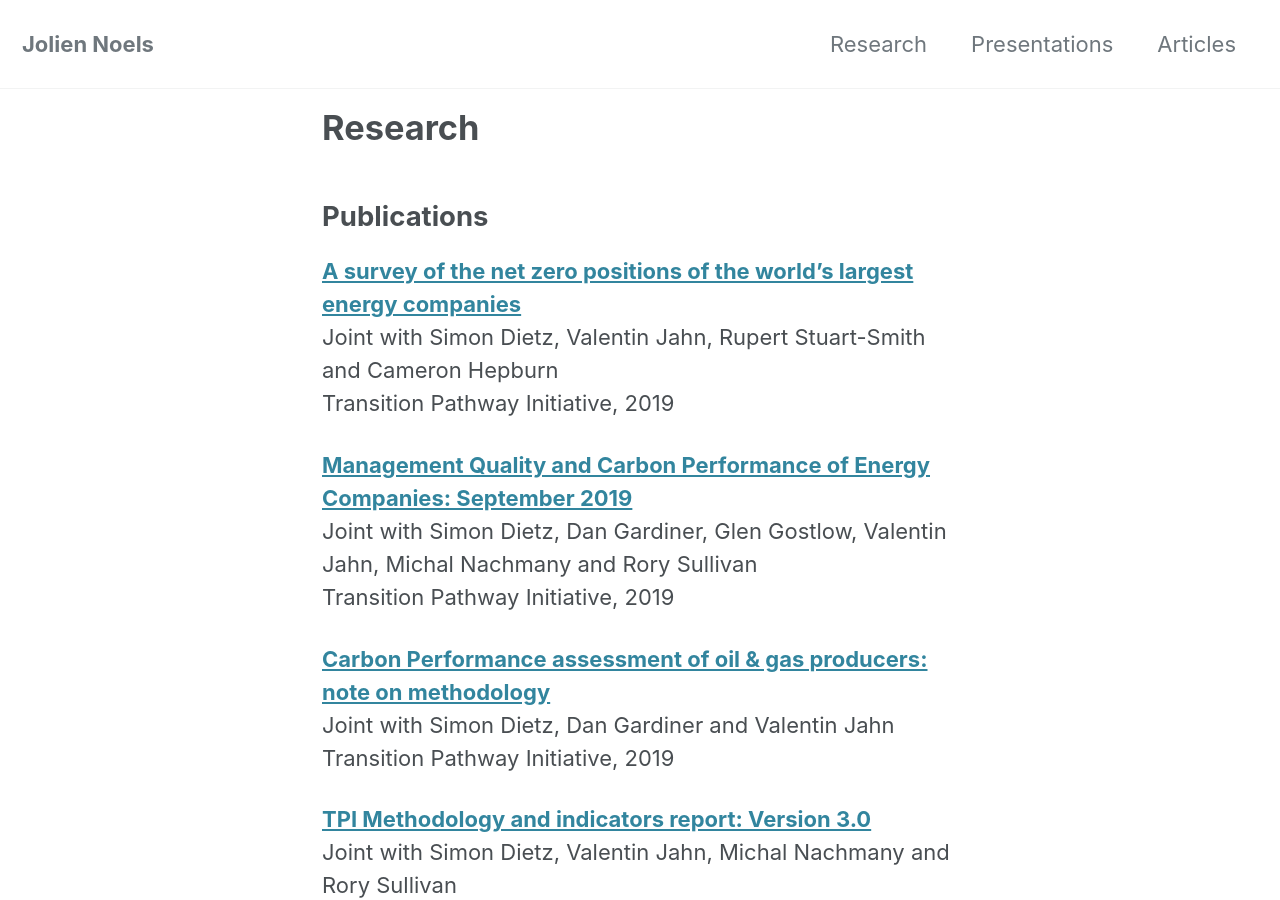
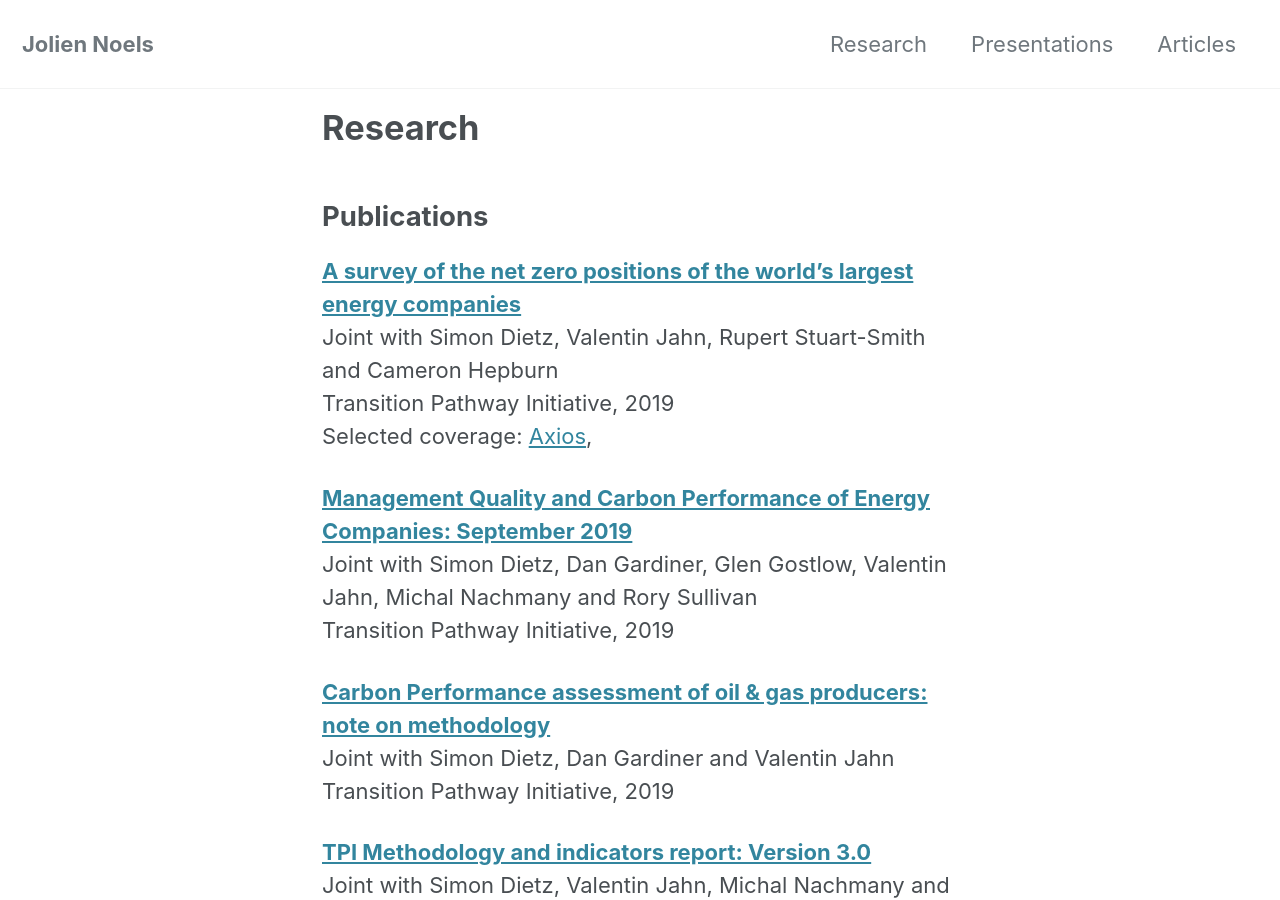
Before and after one commit to JolienNoels/joliennoels.github.io, a Jekyll site: the page built from _pages/research.md, in a window 1280 px wide and 900 px high. Built offline with Jekyll 4.4.1, drawn with Linux system fonts in a browser that asks for light colours; cached includes are drawn as plain includes; nearby versions of some CDN libraries.

Commit message:
Update research.md

```diff
--- a/_pages/research.md
+++ b/_pages/research.md
@@ -9,6 +9,7 @@ permalink: /research/
 **[A survey of the net zero positions of the world’s largest energy companies](http://www.lse.ac.uk/GranthamInstitute/tpi/wp-content/uploads/2019/11/A-survey-of-the-net-zero-positions-of-the-worlds-largest-energy-companies-3.pdf)**
   Joint with Simon Dietz, Valentin Jahn, Rupert Stuart-Smith and Cameron Hepburn
   Transition Pathway Initiative, 2019
+  Selected coverage: [Axios](https://www.axios.com/newsletters/axios-generate-cb88ac28-a3f1-4030-bdcd-e2f6ffce3e15.html?chunk=3#story3), []()
 
 **[Management Quality and Carbon Performance of Energy Companies: September 2019](http://www.lse.ac.uk/GranthamInstitute/tpi/wp-content/uploads/2019/09/Management-quality-and-carbon-performance-of-energy-sectors-final-180919.pdf)**
   Joint with Simon Dietz, Dan Gardiner, Glen Gostlow, Valentin Jahn, Michal Nachmany and Rory Sullivan
```
